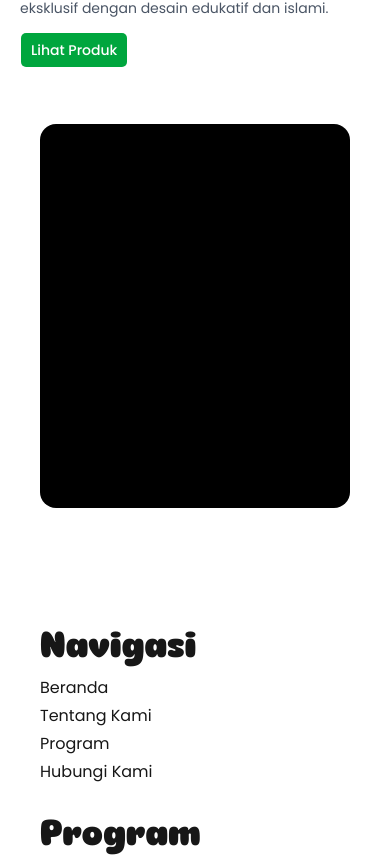
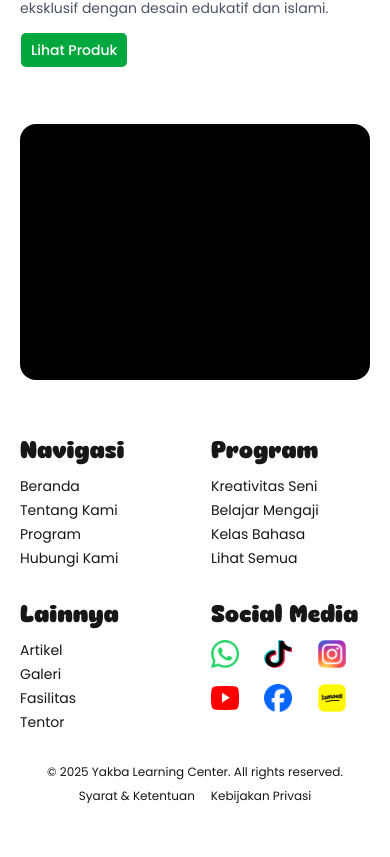
Before and after one commit to SyariefHayat/yakba, a Next.js app: page / in a window 390 px wide. Shown: the part 5876-6733 px from the top of the page. After the commit the page ends 6704 px from the top, so only its background shows below. Built offline with nearby package versions, Linux system fonts and the light colour scheme.

Commit message:
feat: add new footer responsive components to the homepage

```diff
--- a/components/modules/home/cta-section.tsx
+++ b/components/modules/home/cta-section.tsx
@@ -1,7 +1,10 @@
 const CtaSection = () => {
   return (
-    <section aria-labelledby="cta-section" className="px-10 pb-20">
-      <div className="w-full h-96 bg-black rounded-2xl mx-auto"></div>
+    <section
+      aria-labelledby="cta-section"
+      className="px-5 sm:px-10 pb-14 sm:pb-20"
+    >
+      <div className="w-full h-64 sm:h-80 md:h-96 bg-black rounded-2xl mx-auto"></div>
     </section>
   );
 };
--- a/components/modules/shared/footer.tsx
+++ b/components/modules/shared/footer.tsx
@@ -16,16 +16,16 @@ interface FooterColumn {
 
 const Footer = () => {
   return (
-    <footer className="p-10">
-      <div className="w-full flex flex-wrap md:flex-nowrap justify-between gap-8 md:gap-0">
-        {/* All Columns (including Social Media) */}
+    <footer className="px-5 sm:px-10 pb-6 sm:pb-10">
+      {/* Columns */}
+      <div className="w-full grid grid-cols-2 sm:grid-cols-3 md:flex md:flex-nowrap md:justify-between gap-8 md:gap-4">
         {FOOTER_ITEMS.map((column, index) => (
           <FooterColumn key={index} {...column} />
         ))}
       </div>
 
       {/* Bottom Bar */}
-      <div className="w-full mt-10 lg:mt-15 mx-auto flex flex-col md:flex-row items-center justify-center md:justify-between gap-2 md:gap-0 font-poppins text-xs md:text-sm text-center">
+      <div className="w-full mt-8 sm:mt-10 lg:mt-15 mx-auto flex flex-col md:flex-row items-center justify-center md:justify-between gap-2 md:gap-0 font-poppins text-xs md:text-sm text-center">
         <p>© 2025 Yakba Learning Center. All rights reserved.</p>
         <div className="flex gap-4">
           {BOTTOM_LINKS.map((link, index) => (
@@ -50,11 +50,10 @@ const FooterColumn = ({
 }: FooterColumn) => {
   return (
     <div className="w-fit">
-      <h3 className="text-4xl font-mochi">{title}</h3>
+      <h3 className="text-2xl sm:text-3xl md:text-4xl font-mochi">{title}</h3>
 
       {isSocialMedia ? (
-        // Render Social Media Icons
-        <div className="w-40 mt-2 grid grid-cols-3 gap-5 md:gap-4">
+        <div className="w-36 sm:w-40 mt-2 grid grid-cols-3 gap-4 md:gap-4">
           {links.map((link, index) => (
             <Link
               key={index}
@@ -66,14 +65,17 @@ const FooterColumn = ({
                 alt={link.label}
                 width={100}
                 height={100}
-                className={`${link.label == "YouTube" ? "w-8 h-7 mt-0.75 md:w-10 md:h-8 md:mt-1.5" : "w-8 h-8 md:w-10 md:h-10"}`}
+                className={`${
+                  link.label === "YouTube"
+                    ? "w-7 h-6 mt-0.5 md:w-8 md:h-7 md:mt-0.75 lg:w-10 lg:h-8 lg:mt-1.5"
+                    : "w-7 h-7 md:w-8 md:h-8 lg:w-10 lg:h-10"
+                }`}
               />
             </Link>
           ))}
         </div>
       ) : (
-        // Render Regular Links
-        <ul className="text-base md:text-lg font-poppins space-y-1 md:space-y-2 mt-2">
+        <ul className="text-sm sm:text-base md:text-lg font-poppins space-y-1 md:space-y-2 mt-2">
           {links.map((link, index) => (
             <li key={index}>
               <Link href={link.href} className="hover:underline cursor-pointer">
```
